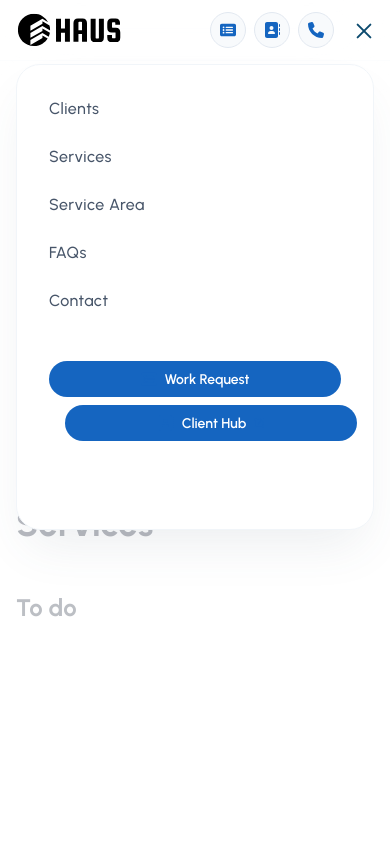
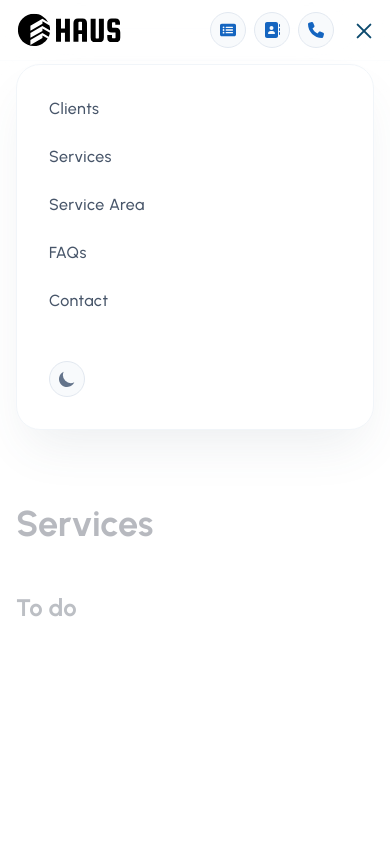
Before and after one commit to ben-v/haus, a React (Vite) app: page / in a window 390 px wide. Both pictures are taken after a click on the button 364 px from the left and 30 px from the top of the page. Shown: the top 844 px of the page. Built offline with nearby package versions, Linux system fonts and the light colour scheme.

Commit message:
show/hide nav elements

```diff
--- a/src/components/layouts/Header.tsx
+++ b/src/components/layouts/Header.tsx
@@ -72,6 +72,7 @@ const Header = () => {
                   ))}
                 </ul>
               </div>
+              <div className="hidden lg:flex">
                 <div className="mt-12 flex w-full flex-col space-y-2 border-primary/10 dark:border-gray-700 sm:flex-row md:w-max lg:mt-0 lg:mr-4 lg:space-y-0 lg:border-l lg:pl-4">
                   <HashLink to="/request/#" smooth onClick={closeNavbar} data-tooltip-id="new-client-tooltip" className="relative ml-auto flex h-9 w-full items-center justify-center before:absolute before:inset-0 before:rounded-full before:bg-primary before:transition-transform before:duration-300 hover:before:scale-105 active:duration-75 active:before:scale-95 dark:before:border-gray-700 dark:before:bg-primaryLight sm:px-4 lg:before:border lg:before:border-gray-200 lg:before:bg-gray-100 lg:dark:before:bg-gray-800">
                     <div className="pr-2">
@@ -111,14 +112,14 @@ const Header = () => {
                     </Link>
                   </div>
                 </div>
+              </div>
               <div className="mt-12 flex w-full flex-col space-y-2 border-primary/10 dark:border-gray-700 sm:flex-row md:w-max lg:mt-0 lg:mr-4 lg:space-y-0 lg:border-l lg:pl-4">
-                <button onClick={toggleTheme} className="switcher group relative hidden h-9 w-9 rounded-full before:absolute before:inset-0 before:rounded-full before:border before:border-gray-200 before:bg-gray-50 before:bg-gradient-to-b before:transition-transform before:duration-300 hover:before:scale-105 active:duration-75 active:before:scale-95 dark:before:border-gray-700 dark:before:bg-gray-800 lg:flex">
+                  <button onClick={toggleTheme} className="switcher group relative h-9 w-9 rounded-full before:absolute before:inset-0 before:rounded-full before:border before:border-gray-200 before:bg-gray-50 before:bg-gradient-to-b before:transition-transform before:duration-300 hover:before:scale-105 active:duration-75 active:before:scale-95 dark:before:border-gray-700 dark:before:bg-gray-800 lg:flex">
                     <SvgSun fill="currentColor" className="transistion relative m-auto hidden h-5 w-5 fill-gray-500 duration-300 group-hover:rotate-180 group-hover:fill-yellow-400 dark:block dark:fill-gray-300" />
                     <SvgMoon fill="currentColor" className="transistion relative m-auto h-5 w-5 fill-gray-500 duration-300 group-hover:-rotate-90 group-hover:fill-blue-900 dark:hidden" />
                   </button>
                 </div>
             </div>
-
             <div className="fixed top-3 right-14 z-20 sm:right-24 lg:hidden">
               <Link to="/request/#" onClick={closeNavbar}>
                 <button className="ml-2 switcher group relative h-9 w-9 rounded-full before:absolute before:inset-0 before:rounded-full before:border before:border-gray-200 before:bg-gray-50 before:bg-gradient-to-b before:transition-transform before:duration-300 hover:before:scale-105 active:duration-75 active:before:scale-95 dark:before:border-gray-700 dark:before:bg-gray-800 lg:flex">
```
Lines whose indentation alone changed are shown as unchanged.
